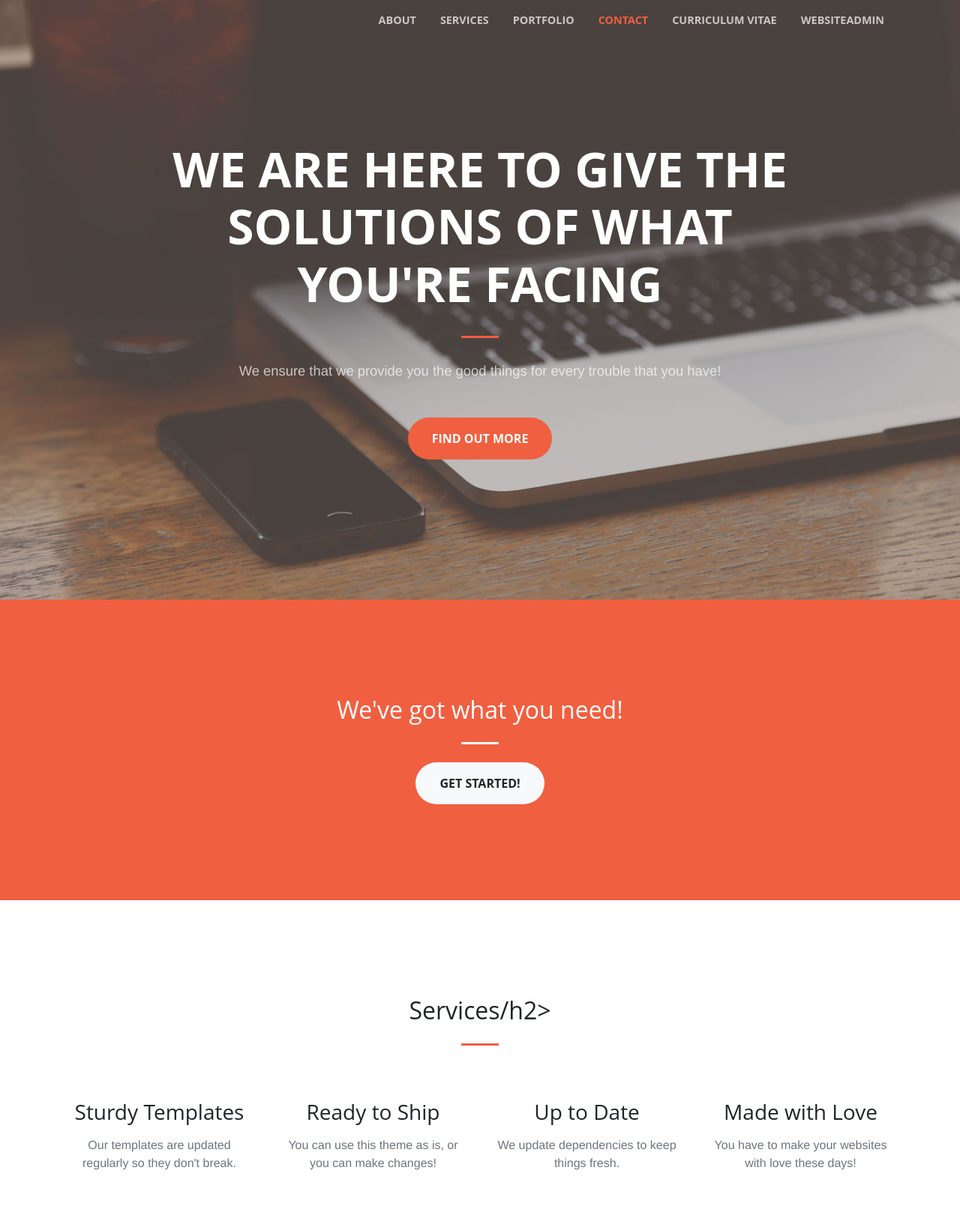
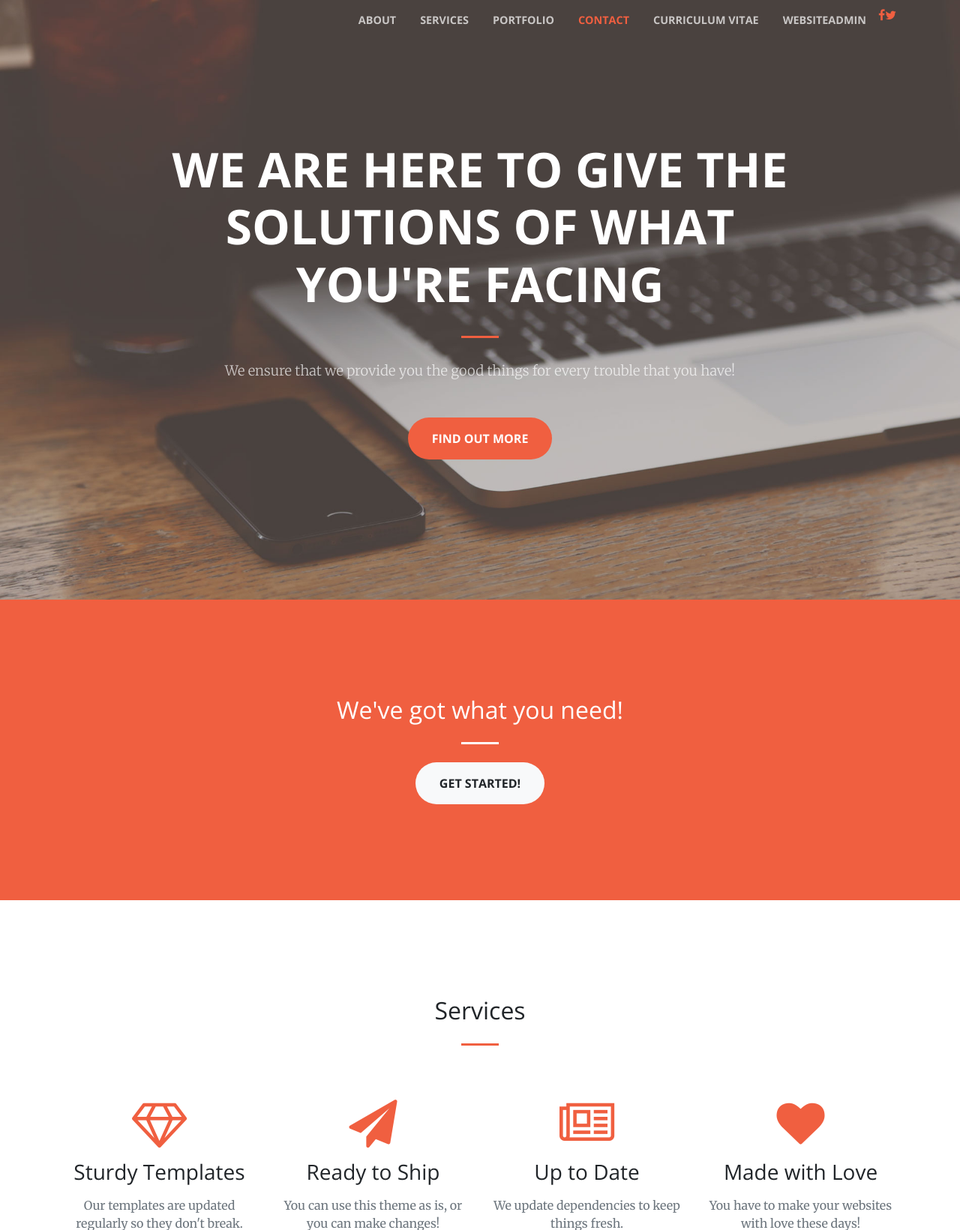
Before and after one commit to januariocosta84/wecreateapp, a Django app: page / in a window 1280 px wide. Shown: the top 1641 px of the page at 75% size. Run offline with Django 3.2, Linux system fonts and the light colour scheme; some libraries are stand-ins or nearby versions.

Commit message:
make it better

```diff
--- a/inventory/templates/index.html
+++ b/inventory/templates/index.html
@@ -14,12 +14,12 @@
 
     <link href="{% static 'vendor/bootstrap/css/bootstrap.min.css' %}" rel="stylesheet ">
 
-    <!-- Custom fonts for this template
+    <!-- Custom fonts for this template -->
     <link href="{%static 'vendor/font-awesome/css/font-awesome.min.css' %}" rel="stylesheet" type="text/css">
     <link href='https://fonts.googleapis.com/css?family=Open+Sans:300italic,400italic,600italic,700italic,800italic,400,300,600,700,800' rel='stylesheet' type='text/css'>
     <link href='https://fonts.googleapis.com/css?family=Merriweather:400,300,300italic,400italic,700,700italic,900,900italic' rel='stylesheet' type='text/css'>
     <link rel="stylesheet" href="https://cdnjs.cloudflare.com/ajax/libs/font-awesome/4.7.0/css/font-awesome.min.css">
-    -->
+
     <!-- Plugin CSS -->
     <link href=" {%static 'vendor/magnific-popup/magnific-popup.css' %}" rel="stylesheet">
 
@@ -98,7 +98,7 @@
       <div class="container">
         <div class="row">
           <div class="col-lg-12 text-center">
-            <h2 class="section-heading">Services/h2>
+            <h2 class="section-heading">Services</h2>
             <hr class="my-4">
           </div>
         </div>
```
